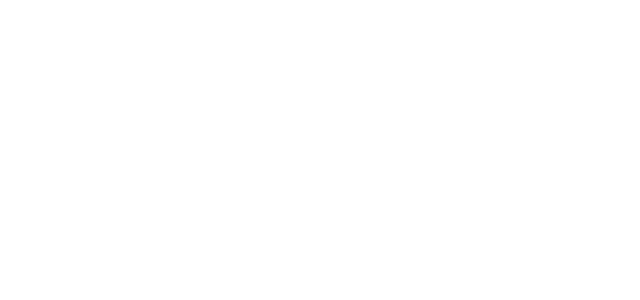
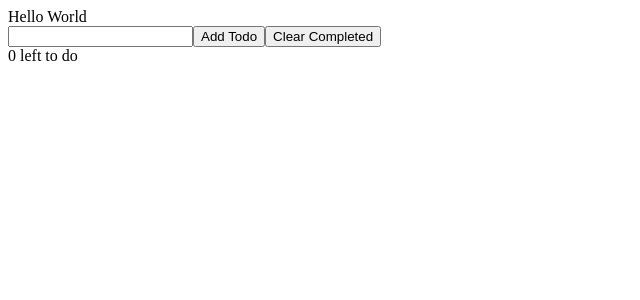
Before and after one commit to ConradPB/learn-react, a React (Create React App) app: page / in a window 1280 px wide. Shown: the top 300 px of the page, without its empty margins (0-640 px from the left). Built offline with nearby package versions, Linux system fonts and the light colour scheme.

Commit message:
todo react app

```diff
--- a/src/App.js
+++ b/src/App.js
@@ -1,7 +1,23 @@
+import React, { useState } from 'react'
+import TodoList from './TodoList'
 
 
 function App() {
-  return
+  // for todos, the default state will be an empty array. then use obj destructuring
+  const [todos, setTodos] = useState([])
+  // you can't put 2 html or jsx elements next to eachother in a return.
+  // The return can only return one thing. Any Js function returns only one thing.
+  // Wrap it inside an empty element(fragment) that allows us to return one thing
+  return (
+
+   <>
+    <TodoList />
+    <input type = 'text' />
+    <button>Add Todo</button>
+    <button>Clear Completed</button>
+    <div>0 left to do</div>
+    </>
+  )
 }
 
 export default App;
--- /dev/null
+++ b/src/TodoList.js
@@ -0,0 +1,9 @@
+import React from 'react'
+
+export default function TodoList() {
+    return (
+        <div>
+            Hello World
+        </div>
+    )
+}
```
